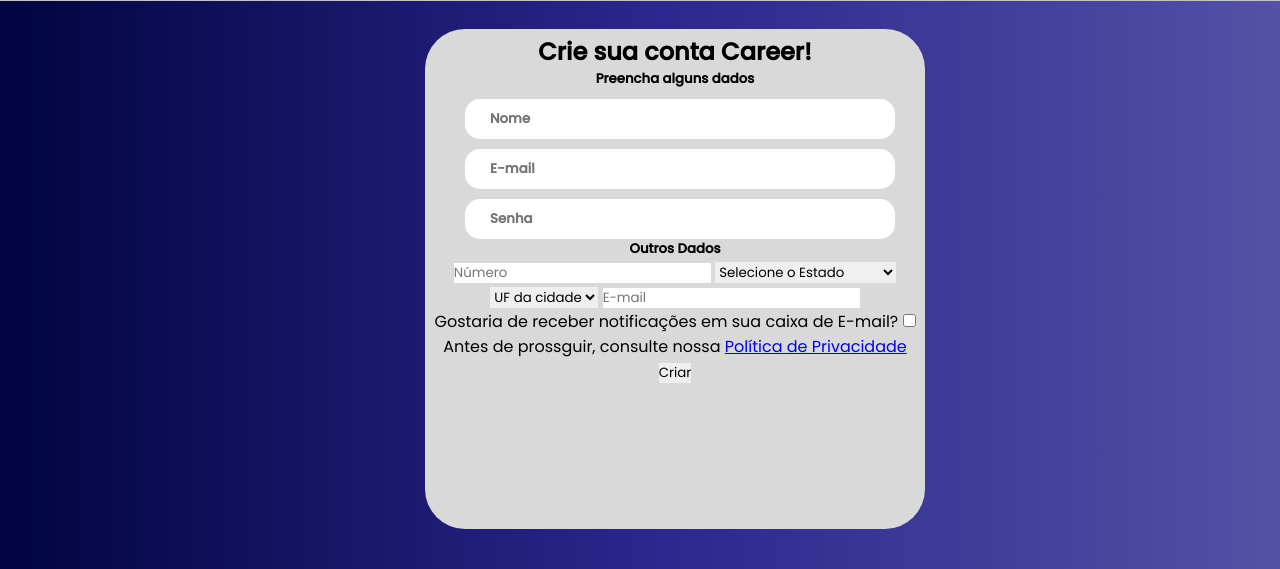
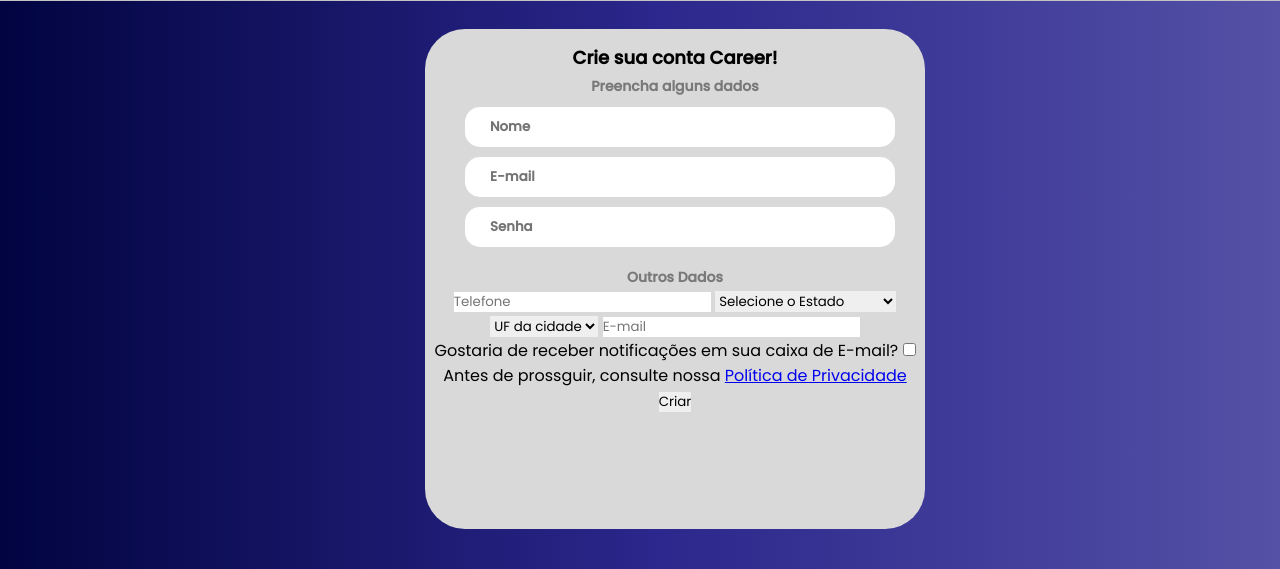
Before and after one commit to Nic-Lemes/career-finder, a PHP site: page /html/sign-up.html in a window 1280 px wide; the page is wider, and only the part inside the window is pictured. Shown: the part 60-629 px from the top of that part. Run offline with PHP 8.4, Linux system fonts and the light colour scheme.

Commit message:
center card login styling

```diff
--- a/css/sign-up.css
+++ b/css/sign-up.css
@@ -103,7 +103,24 @@ a#sign-up.account {
 }
 
 #title {
+  justify-content: center;
+  align-items: center;
+  margin-top: 10px;
+  font-size: 18px;
+  font-weight: 700;
+}
 
+.subtitle {
+  color: #797979;
+  text-align: center;
+  margin-top: 5px;
+  font-size: 14px;
+}
+
+#others {
+  margin-top: 20px;
+  justify-content: center;
+  align-items: center;
 }
 
 .inputs {
@@ -114,7 +131,7 @@ a#sign-up.account {
   margin-left: 10px;
   margin-top: 10px;
   font-weight: 700;
-  color: #9A9A9A;
+  color: #9a9a9a;
 }
 
 
--- a/html/sign-up.html
+++ b/html/sign-up.html
@@ -35,7 +35,7 @@
 
   <div class="center-card">
     <h2 id="title">Crie sua conta Career!</h2>
-    <h5 id="subtitle">Preencha alguns dados</h5>
+    <h5 class="subtitle">Preencha alguns dados</h5>
 
     <form action="">
       <input class="inputs"
@@ -62,13 +62,13 @@
             required
           />
 
-          <h5>Outros Dados</h5>
+          <h5 class="subtitle" id="others">Outros Dados</h5>
 
           <input class="inputs-others"
             type="tel"
             id="number"
             name="number"
-            placeholder="Número"
+            placeholder="Telefone"
             required
           />
 
```
